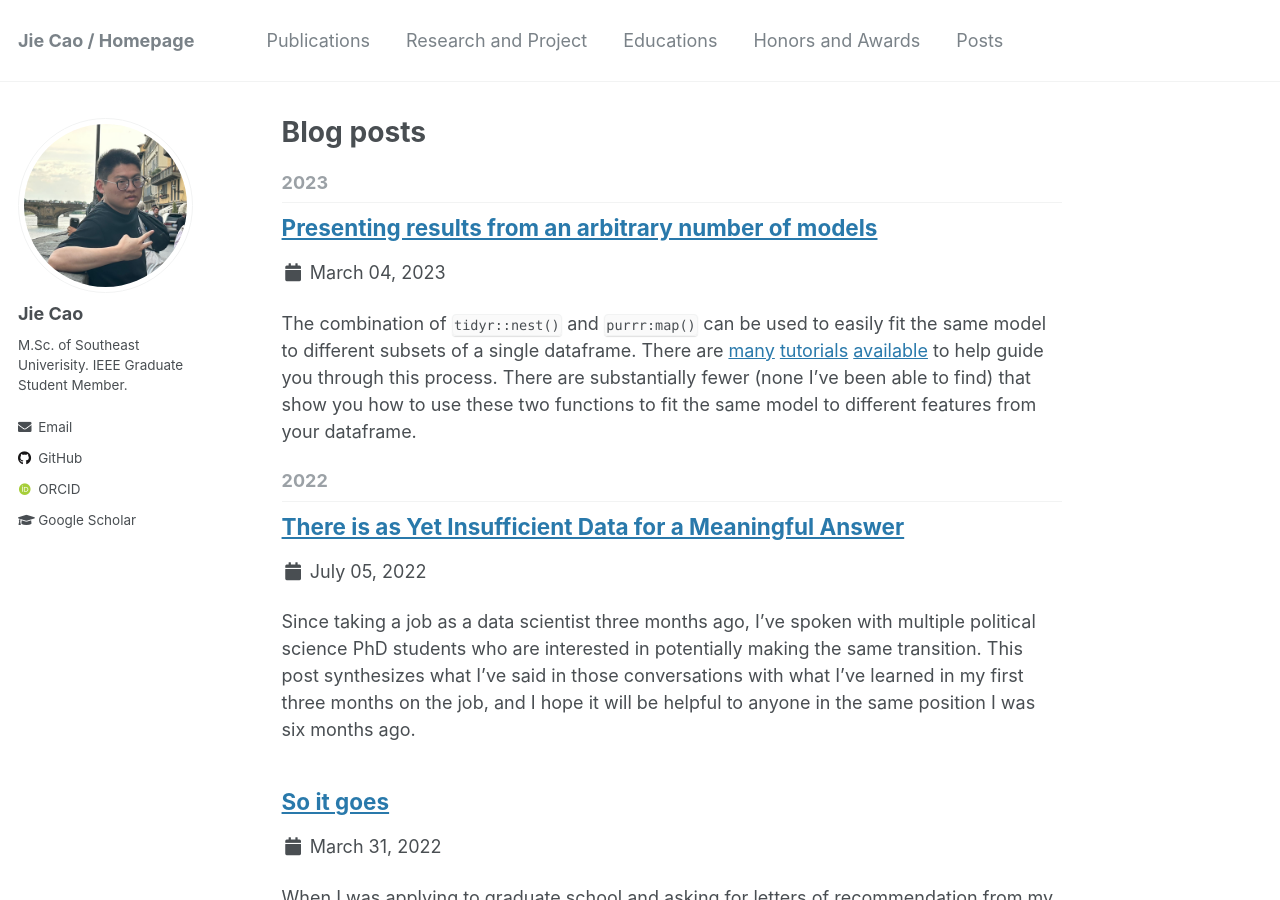
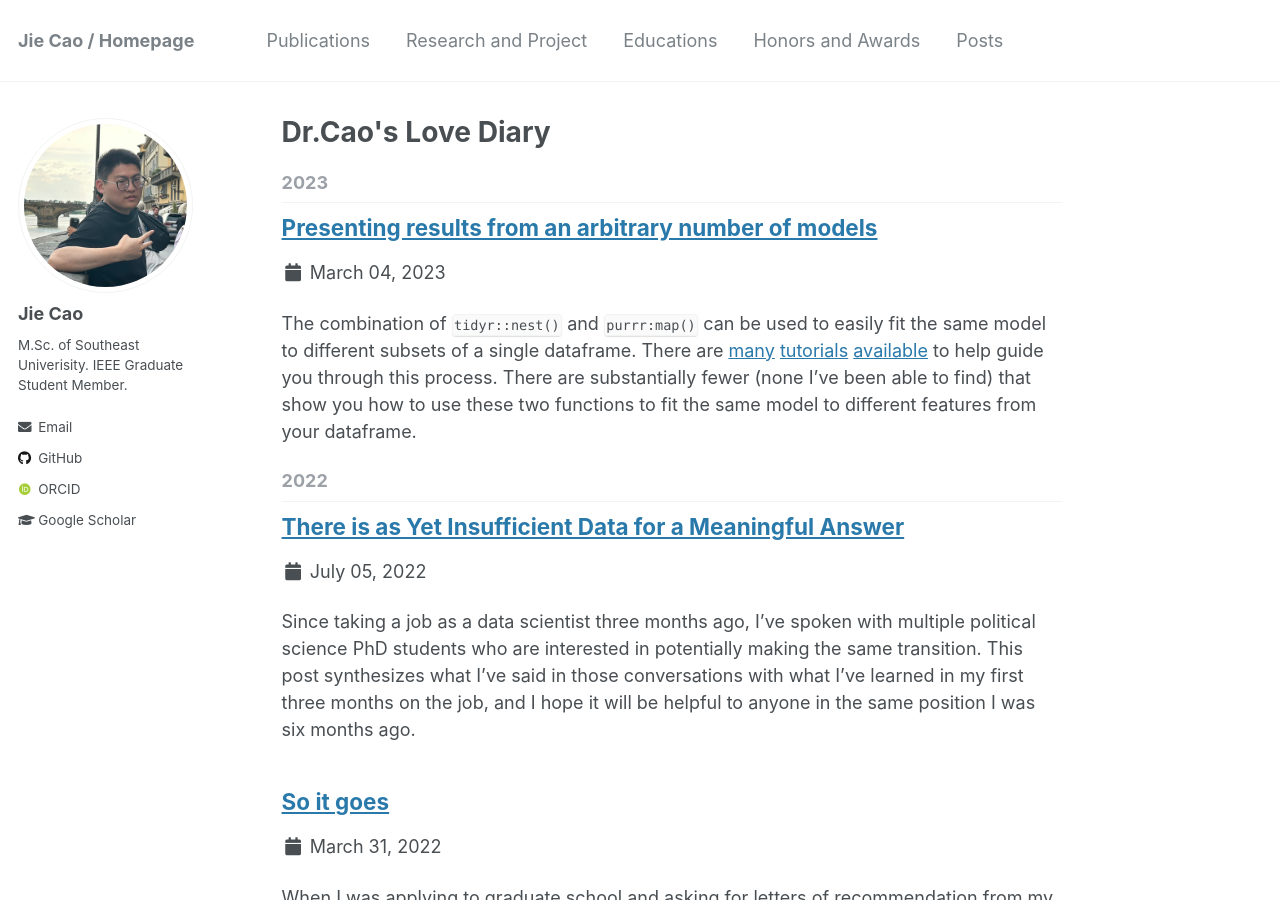
Before and after one commit to JieJayCao/JieJayCao.github.io, a Jekyll site: the page built from _pages/posts.html, in a window 1280 px wide and 900 px high. Built offline with Jekyll 4.4.1, drawn with Linux system fonts in a browser that asks for light colours; some web fonts are replaced.

Commit message:
Update posts.html

```diff
--- a/_pages/posts.html
+++ b/_pages/posts.html
@@ -1,7 +1,7 @@
 ---
 layout: archive
 permalink: /posts/
-title: "Blog posts"
+title: "Dr.Cao's Love Diary"
 author_profile: true
 header:
   og_image: "posts/spatial-sql/gadm_wkt_filter_buffer-1.png"
```
